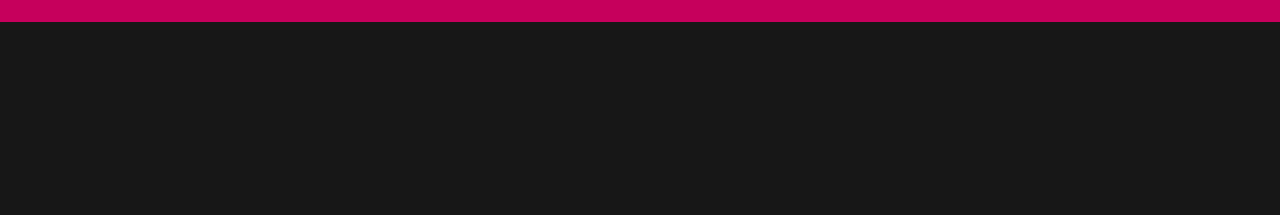
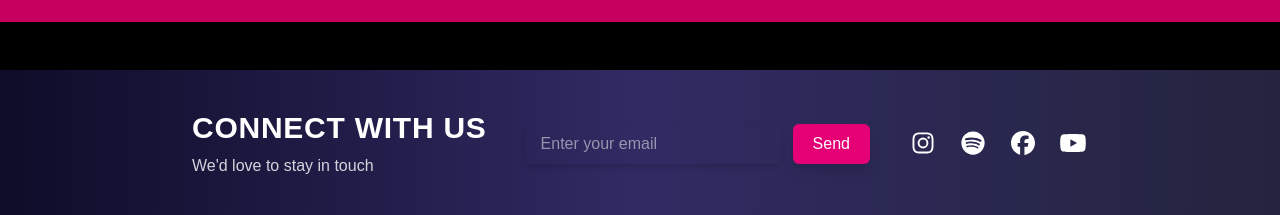
Before and after one commit to Habib2015s/next2, a Next.js app: page / in a window 1280 px wide. Shown: the part 1486-1701 px from the top of the page. Before the commit the page ends 1508 px from the top, so only its background shows below. Built offline with nearby package versions, Linux system fonts and the light colour scheme; no server answers.

Commit message:
create footer

```diff
--- /dev/null
+++ b/app/Footer.js
@@ -0,0 +1,47 @@
+import React from "react"
+import { FontAwesomeIcon } from "@fortawesome/react-fontawesome"
+import {
+  faInstagram,
+  faSpotify,
+  faFacebook,
+  faYoutube,
+} from "@fortawesome/free-brands-svg-icons"
+
+export default function Footer() {
+  return (
+    <footer className="bg-gradient-to-r from-[#0f0c29] via-[#302b63] to-[#24243e] text-white py-10 px-6 mt-12">
+      <div className="max-w-4xl mx-auto flex flex-col md:flex-row items-center justify-between gap-8">
+        <div className="text-center md:text-left">
+          <h3 className="text-3xl font-bold  mb-2 tracking-wide">CONNECT WITH US</h3>
+          <p className="text-gray-300">We'd love to stay in touch</p>
+        </div>
+
+        <div className="flex flex-col md:flex-row items-center gap-3">
+          <input
+            type="email"
+            placeholder="Enter your email"
+            className="px-4 py-2 rounded-md text-white focus:outline-none shadow-md w-64"
+          />
+          <button className="bg-pink-600 hover:bg-pink-700 transition text-white px-5 py-2 rounded-md shadow-lg">
+            Send
+          </button>
+        </div>
+
+        <div className="flex gap-5 text-2xl mt-4 md:mt-0">
+          <a href="#" className="hover:text-pink-400 transition">
+            <FontAwesomeIcon icon={faInstagram} />
+          </a>
+          <a href="#" className="hover:text-green-400 transition">
+            <FontAwesomeIcon icon={faSpotify} />
+          </a>
+          <a href="#" className="hover:text-blue-400 transition">
+            <FontAwesomeIcon icon={faFacebook} />
+          </a>
+          <a href="#" className="hover:text-red-500 transition">
+            <FontAwesomeIcon icon={faYoutube} />
+          </a>
+        </div>
+      </div>
+    </footer>
+  )
+}
--- a/app/Header.js
+++ b/app/Header.js
@@ -8,7 +8,7 @@
 export default function Header() {
   const menuItems = [
     { label: "HOME", href: "#home" },
-    { label: "MUSIC", href: "/music" }, // مسیر جدید
+    { label: "MUSIC", href: "/music" },
     { label: "TOUR", href: "#tour" },
     { label: "ABOUT", href: "#about" },
   ]
@@ -20,12 +20,18 @@
         autoPlay
         muted
         loop
-        className="absolute top-0 left-0 w-full h-full object-cover z-[-1]"
+        playsInline
+        className="absolute top-0 left-0 w-full h-full object-cover z-0"
       >
         <source src="/background.mp4" type="video/mp4" />
         Your browser does not support the video tag.
       </video>
 
+      {/* پوشش نیمه شفاف برای بهتر دیده شدن متن (اختیاری) */}
+      <div className="absolute top-0 left-0 w-full h-full bg-black/40 z-10" />
+
+      {/* محتوای صفحه بالاتر از ویدیو */}
+      <div className="relative z-20 flex flex-col h-full">
         {/* منو بالا */}
         <div className="flex justify-center animate-fadeDown items-center px-10 pt-8">
           <h3 className="text-2xl mr-32 font-bold">T KAHN</h3>
@@ -85,5 +91,6 @@
           </p>
         </div>
       </div>
+    </div>
   )
 }
--- a/app/HomePage.js
+++ b/app/HomePage.js
@@ -3,6 +3,7 @@
 import Header from './Header'
 import About from './About'
 import Single from './Single'
+import Footer from './Footer'
 
 export default function Page() {
   const [tracks, setTracks] = useState([])
@@ -21,6 +22,7 @@
       <Header />
       <About />
       <Single tracks={tracks} />
+      <Footer/>
     </div>
   )
 }
--- a/package.json
+++ b/package.json
@@ -11,6 +11,7 @@
   "dependencies": {
     "@fortawesome/fontawesome-free": "^7.0.0",
     "@fortawesome/fontawesome-svg-core": "^7.0.0",
+    "@fortawesome/free-brands-svg-icons": "^7.0.0",
     "@fortawesome/free-regular-svg-icons": "^7.0.0",
     "@fortawesome/free-solid-svg-icons": "^7.0.0",
     "@fortawesome/react-fontawesome": "^0.2.3",
```
Also changed, not shown: 1 other file (tests, documents, lock files or other folders). Lines whose indentation alone changed are shown as unchanged.
